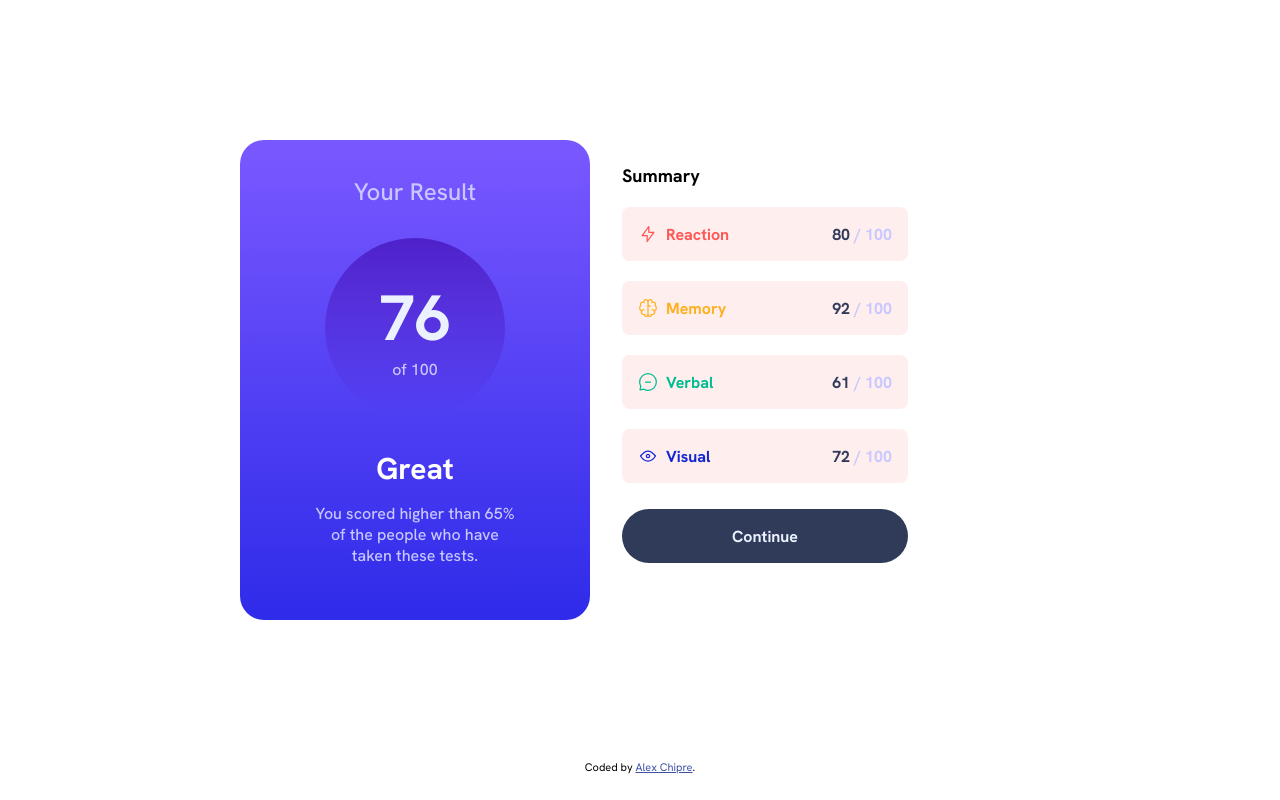
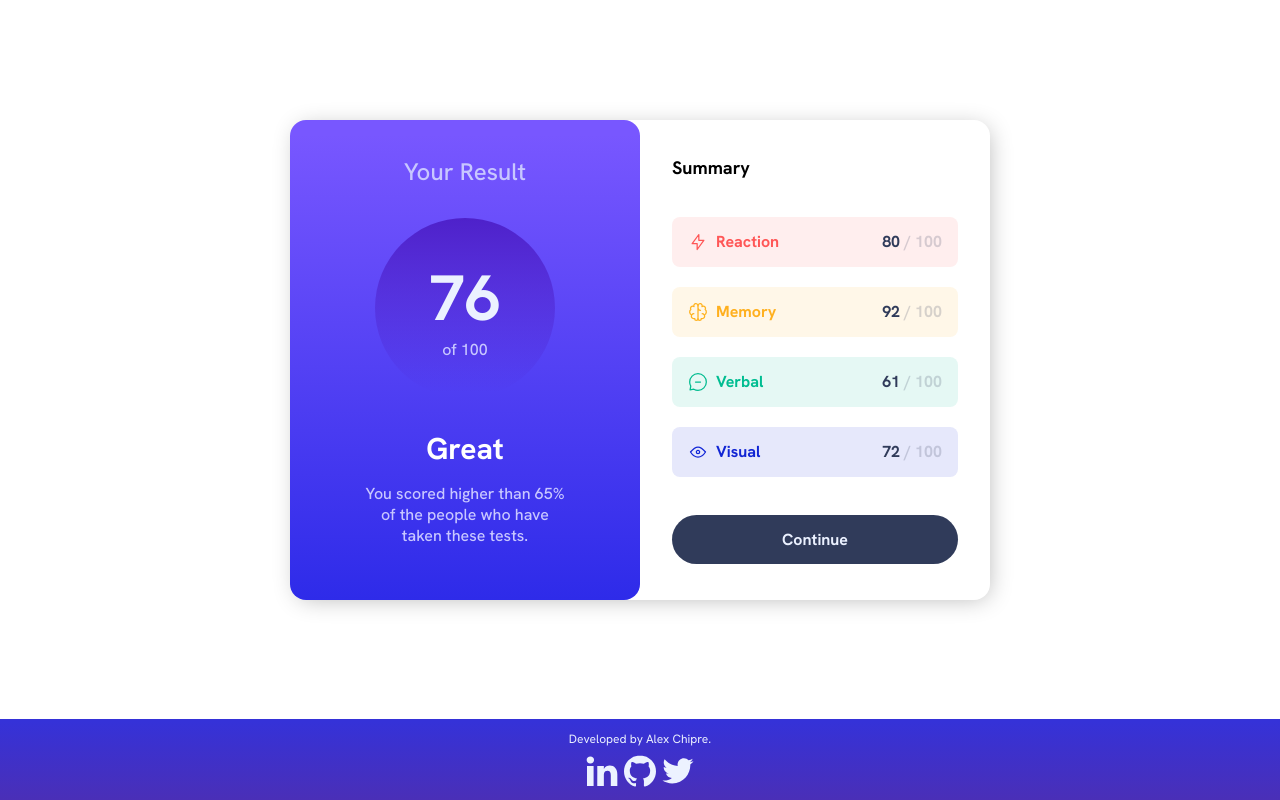
Before and after one commit to achipre/results-summary-component, a plain HTML site: page index.html in a window 1280 px wide. Drawn offline with Linux system fonts and the light colour scheme.

Commit message:
Finish project

```diff
--- a/design/style.css
+++ b/design/style.css
@@ -27,13 +27,18 @@
   justify-content: space-between  ;
   padding: 24px 24px 42px;
   background: linear-gradient(180deg, rgba(120,87,255,1) 3%, rgba(46,43,233,1) 100%);
-  border-radius: 0 0 24px 24px;
+  border-bottom-left-radius: 5%;
+  border-bottom-right-radius: 5%;
 }
 .principal h1{
   font-size: 1.9rem;
   color: var(--light-lavender);
   padding-bottom: 16px;
   font-weight: 500;
+}
+.principal p {
+  max-width: 290px;
+
 }
 .principal .score{
   width: 150px;
@@ -73,6 +78,7 @@
   font-weight: 500;
 }
 .secondary{
+  max-width: 480px;
   display: flex;
   flex-direction: column;
   padding: 24px 32px;
@@ -82,18 +88,30 @@
 .secondary h2{
   font-size: 1.8rem;
   font-weight: 700;
+  padding-bottom: 12px;
 }
 .secondary .score-card{
   height: 54px;
   display: flex;
-  background-color: hsl(0, 100%, 67%,0.10);
+  background-color: hsla(0, 100%, 67%,0.10);
   border-radius: 8px;
   padding: 8px 16px;
   align-items: center;
   justify-content: space-between;
+  flex-wrap: wrap;
+}
+.secondary .score-card:nth-child(3){
+  background-color: hsla(39, 100%, 56%, 0.1);
+}
+.secondary .score-card:nth-child(4){
+  background-color: hsla(166, 100%, 37%, 0.1);
+}
+.secondary .score-card:nth-child(5){
+  background-color: hsla(234, 85%, 45%, 0.1);
 }
 .secondary .score-card div{
   display: flex;
+  flex-wrap: wrap;
   align-items: center;
   gap: 8px;
 }
@@ -119,10 +137,10 @@
 .secondary .score-card p span{
   font-size: 1.6rem;
   font-weight: 700;
-  color: var(--light-lavender);
+  color: hsla(224, 30%, 27%,0.2);
 }
 button{
-  margin-top: 6px;
+  margin-top: 12px;
   height: 54px;
   border-radius: 27px;
   font-size: 1.6rem;
@@ -132,24 +150,48 @@ button{
   color: var(--pale-blue);
 }
 .attribution{
+  padding: 12px;
+  background: linear-gradient(180deg, rgb(53, 50, 216) 3%, rgb(74, 47, 183) 100%);
+}
+.attribution .social{
+  display: flex;
+  flex-wrap: wrap;
+  justify-content: center;
+  gap: 6px;
+}
+.attribution p,
+.attribution p a{
+  text-decoration: none;
+  color: #ECF2FF;
   font-size: 1.2rem;
+  padding-bottom: 8px;
 }
-.attribution a{
-  font-size: 1.1rem;
+.attribution p a{
+  text-decoration: none;
+  color: #ECF2FF;
+  font-size: 1.2rem;
+  padding-bottom: 8px;
 }
 
-@media screen and (min-width:650px) {
+
+@media screen and (min-width:700px) {
+
   .sumary{
-    width: 100vh;
-    height: 95vh;
     display: flex;
-    margin: 0 auto;
+    justify-content: center;
     align-items: center;
+    width: 100%;
+    height: calc(100vh - 81px);
+  }
+  .sumary > div {
+    border-radius: 16px;
+    display: flex;
+    box-shadow: 3px 3px 25px -5px rgba(0,0,0,0.30);
   }
   .principal{
     width: 350px;
     height: 480px;
-    border-radius: 24px;
+    border-radius: 16px;
     padding: 36px 36px 54px;
     margin: 0;
   }
@@ -171,5 +213,15 @@ button{
     width: 350px;
     height: 480px;
     margin: 0;
+    justify-content: space-between;
+    border-radius: 16px;
+  }
+  .secondary h2{
+    padding-bottom: 18px;
+    padding-top: 12px;
+  }
+  button{
+    margin-top: 18px;
+    margin-bottom: 12px;
   }
 }
--- a/index.html
+++ b/index.html
@@ -3,8 +3,8 @@
 <head>
   <meta charset="UTF-8">
   <meta name="viewport" content="width=device-width, initial-scale=1.0"> <!-- displays site properly based on user's device -->
-  <link rel="icon" type="image/png" sizes="32x32" href="./assets/images/favicon-32x32.png">
-  <title>Frontend Mentor | Results summary component</title>
+  <link rel="icon" type="image/png" sizes="32x32" href="./assets/images/icon-logo.png">
+  <title>Results summary</title>
   <link rel="stylesheet" href="./design/style.css">
   <style>
     .attribution { font-size: 11px; text-align: center; }
@@ -13,6 +13,7 @@
 </head>
 <body>
   <main class="sumary">
+    <div>
       <div class="principal">
         <h1>Your Result</h1>
         <div class="score"><p>76</p><p>of 100</p> </div>
@@ -22,24 +23,58 @@
       <div class="secondary">
         <h2>Summary</h2>
         <div class="score-card">
-        <div><img src="./assets/images/icon-reaction.svg" alt="ray"><p class="ray">Reaction</p></div>
+          <div>
+            <img src="./assets/images/icon-reaction.svg" alt="ray">
+            <p class="ray">Reaction</p>
+          </div>
           <p>80 <span>/ 100</span></p>
         </div>
         <div class="score-card">
-        <div><img src="./assets/images/icon-memory.svg" alt="yellow"><p class="yellower">Memory</p></div> <p>92 <span>/ 100</span></p>
+          <div>
+            <img src="./assets/images/icon-memory.svg" alt="yellow">
+            <p class="yellower">Memory</p>
+          </div>
+          <p>92 <span>/ 100</span></p>
         </div>
         <div class="score-card">
-        <div><img src="./assets/images/icon-verbal.svg" alt="green"><p class="greener">Verbal</p></div> <p>61 <span>/ 100</span></p>
+          <div>
+            <img src="./assets/images/icon-verbal.svg" alt="green">
+            <p class="greener">Verbal</p>
+          </div>
+          <p>61 <span>/ 100</span></p>
         </div>
         <div class="score-card">
-        <div><img src="./assets/images/icon-visual.svg" alt="blue"><p class="bluer">Visual</p></div>
-        <p>72 <span>/ 100</span></p></div>
+          <div>
+            <img src="./assets/images/icon-visual.svg" alt="blue">
+            <p class="bluer">Visual</p>
+          </div>
+          <p>72 <span>/ 100</span></p>
+        </div>
         <button>Continue</button>
+      </div>
     </div>
   </main>
 
-  <div class="attribution">
-    Coded by <a href="https://www.linkedin.com/in/alexchipre/">Alex Chipre</a>.
+  <footer class="attribution">
+    <p>Developed by <a href="https://www.linkedin.com/in/alexchipre/">Alex Chipre</a>.</p>
+    <div class="social">
+      <a href="https://www.linkedin.com/in/alexchipre/" target="_blank">
+        <svg width="32px" height="32px" viewBox="0 0 32 30" xmlns="http://www.w3.org/2000/svg">
+          <path fill="#ECF2FF" d="M31.3333 18.5525V29.8858H24.8V19.2858C24.8 16.308 23.6888 14.8192 21.4666 14.8192C19.8222 14.8192 18.6888 15.6192 18.0666 17.2192C17.9333 17.5303 17.8666 18.0636 17.8666 18.8192V29.8858H11.2666C11.3111 17.9303 11.3111 11.3303 11.2666 10.0858H17.8666V12.8858L17.8 12.9525H17.8666V12.8858C19.2888 10.708 21.2666 9.61916 23.8 9.61916C26.0666 9.61916 27.8888 10.3747 29.2666 11.8858C30.6444 13.3969 31.3333 15.6192 31.3333 18.5525ZM4.39996 0.55249C3.28885 0.55249 2.38885 0.874712 1.69996 1.51916C1.01107 2.1636 0.666626 2.97471 0.666626 3.95249C0.666626 4.93027 0.999959 5.75249 1.66663 6.41916C2.33329 7.08582 3.19996 7.41916 4.26663 7.41916H4.33329C5.4444 7.41916 6.3444 7.08582 7.03329 6.41916C7.72218 5.75249 8.06663 4.93027 8.06663 3.95249C8.02218 2.97471 7.66663 2.1636 6.99996 1.51916C6.33329 0.874712 5.46663 0.55249 4.39996 0.55249ZM0.999959 29.8858H7.59996V10.0858H0.999959V29.8858Z"></path>
+        </svg>
+      </a>
+      <a href="https://github.com/achipre" target="_blank">
+        <svg width="32px" height="32px" viewBox="0 0 32 32" fill="none" xmlns="http://www.w3.org/2000/svg">
+          <path fill="#ECF2FF" d="M16 0.395989C7.161 0.395989 0 7.56299 0 16.396C0 23.469 4.584 29.464 10.937 31.579C11.74 31.73 12.03 31.235 12.03 30.807C12.03 30.427 12.021 29.422 12.015 28.088C7.562 29.052 6.624 25.937 6.624 25.937C5.895 24.093 4.843 23.598 4.843 23.598C3.395 22.609 4.958 22.63 4.958 22.63C6.562 22.739 7.406 24.275 7.406 24.275C8.833 26.723 11.15 26.015 12.067 25.603C12.207 24.572 12.624 23.863 13.078 23.468C9.526 23.067 5.791 21.692 5.791 15.561C5.791 13.81 6.411 12.384 7.436 11.264C7.259 10.863 6.717 9.23299 7.577 7.02899C7.577 7.02899 8.916 6.60199 11.977 8.66999C13.2809 8.31535 14.6257 8.13346 15.977 8.12899C17.337 8.13799 18.696 8.31599 19.977 8.66999C23.02 6.60199 24.358 7.02899 24.358 7.02899C25.217 9.23299 24.675 10.862 24.519 11.264C25.534 12.384 26.154 13.811 26.154 15.561C26.154 21.706 22.414 23.061 18.858 23.452C19.414 23.931 19.935 24.916 19.935 26.411C19.935 28.551 19.915 30.275 19.915 30.796C19.915 31.212 20.195 31.712 21.019 31.551C27.419 29.458 31.998 23.458 31.998 16.395C31.998 7.56199 24.837 0.394989 15.998 0.394989L16 0.395989Z"></path>
+        </svg>
+      </a>
+      <a href="https://twitter.com/chipredev" target="_blank">
+        <svg width="32px" height="32px" viewBox="0 0 33 27" xmlns="http://www.w3.org/2000/svg">
+          <path fill="#ECF2FF" d="M29.1791 6.76802C29.1994 7.05227 29.1994 7.33658 29.1994 7.62083C29.1994 16.2908 22.6005 26.2807 10.5396 26.2807C6.82382 26.2807 3.37207 25.2045 0.468506 23.3366C0.996443 23.3975 1.50401 23.4178 2.05226 23.4178C5.11819 23.4178 7.94057 22.3823 10.1944 20.6158C7.31113 20.5548 4.89488 18.6665 4.06238 16.0675C4.46851 16.1284 4.87457 16.169 5.30101 16.169C5.88982 16.169 6.47869 16.0878 7.02688 15.9457C4.02182 15.3365 1.76794 12.697 1.76794 9.50914V9.42796C2.64101 9.91527 3.65632 10.2198 4.73238 10.2604C2.96588 9.08271 1.80857 7.07258 1.80857 4.79846C1.80857 3.58021 2.13338 2.46346 2.70194 1.48883C5.93038 5.46852 10.7832 8.06746 16.2248 8.35177C16.1233 7.86446 16.0623 7.35689 16.0623 6.84927C16.0623 3.23502 18.9862 0.290894 22.6207 0.290894C24.509 0.290894 26.2146 1.08277 27.4126 2.36196C28.8948 2.07771 30.3161 1.52946 31.575 0.778206C31.0876 2.30108 30.0521 3.58027 28.6918 4.39239C30.0116 4.25033 31.2908 3.88477 32.4684 3.37721C31.5751 4.67664 30.4583 5.83396 29.1791 6.76802Z"></path>
+        </svg>
+      </a>
+    </div>
+  </footer>
   </div>
 </body>
 </html>
```
Also changed, not shown: assets/images/favicon-32x32.png (deleted), assets/images/icon-logo.png (added), assets/images/preview.png (added), 3 other files. Lines whose indentation alone changed are shown as unchanged.
